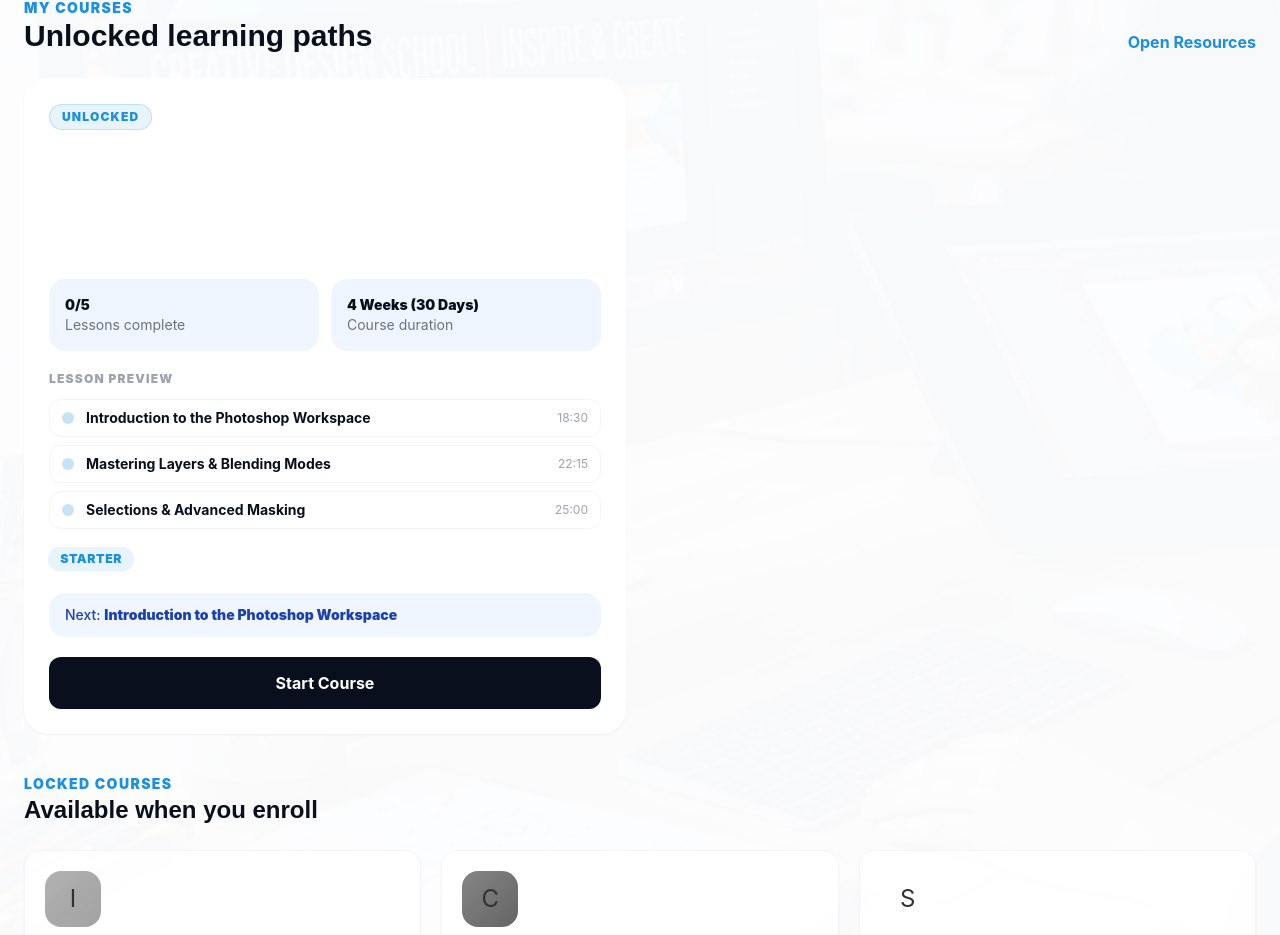
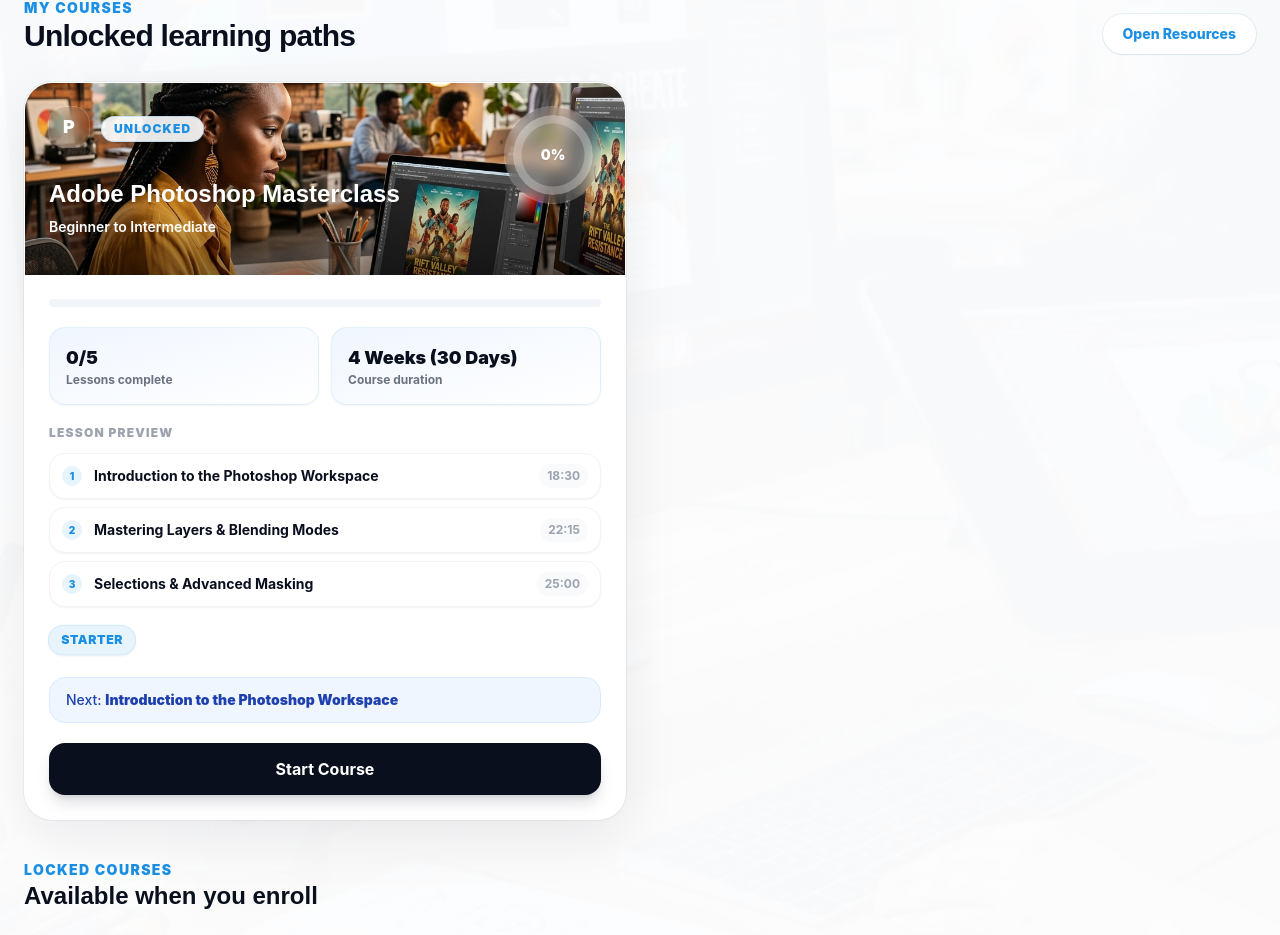
Before and after one commit to Samkimiri/sam-creative-design-school, a Next.js app: page /lms in a window 1280 px wide. Shown: the part 908-1843 px from the top of the page. Built offline with nearby package versions, Linux system fonts and the light colour scheme; no server answers.

Commit message:
Polish LMS course cards

```diff
--- a/src/app/lms/page.tsx
+++ b/src/app/lms/page.tsx
@@ -234,12 +234,12 @@ export default async function LMSDashboard() {
         )}
 
         <section className="mb-10">
-          <div className="mb-6 flex flex-col gap-2 md:flex-row md:items-end md:justify-between">
+          <div className="mb-7 flex flex-col gap-3 md:flex-row md:items-end md:justify-between">
             <div>
               <p className="text-sm font-black uppercase tracking-widest text-primary">My Courses</p>
-              <h2 className="text-3xl font-extrabold text-dark">Unlocked learning paths</h2>
+              <h2 className="text-3xl font-extrabold tracking-tight text-dark">Unlocked learning paths</h2>
             </div>
-            <Link href="/resources" className="font-bold text-primary hover:text-dark">
+            <Link href="/resources" className="rounded-full bg-white px-5 py-2.5 text-sm font-extrabold text-primary shadow-sm ring-1 ring-primary/10 transition duration-300 hover:-translate-y-0.5 hover:bg-primary hover:text-white">
               Open Resources
             </Link>
           </div>
@@ -251,38 +251,52 @@ export default async function LMSDashboard() {
               return (
                 <article
                   key={course.id}
-                  className="group animate-lms-rise overflow-hidden rounded-3xl border border-white bg-white shadow-sm transition duration-300 hover:-translate-y-1 hover:shadow-2xl"
+                  className="group animate-lms-rise overflow-hidden rounded-[28px] border border-white/80 bg-white shadow-[0_18px_55px_rgba(10,15,30,0.08)] ring-1 ring-slate-900/5 transition duration-300 hover:-translate-y-1 hover:shadow-[0_26px_70px_rgba(26,143,227,0.18)]"
                   style={{ animationDelay: `${index * 100}ms` }}
                 >
-                  <div className={`relative min-h-44 bg-gradient-to-br ${course.color} p-6 text-white`}>
-                    <div className="absolute inset-0 bg-black/10 opacity-0 transition group-hover:opacity-100" />
-                    <div className="relative flex items-start justify-between gap-4">
-                      <div>
-                        <span className={`inline-flex rounded-full border px-3 py-1 text-xs font-black uppercase tracking-widest ${meta.tone}`}>
+                  <div className="relative min-h-48 overflow-hidden p-6 text-white">
+                    <img src={course.image} alt="" className="absolute inset-0 h-full w-full object-cover transition duration-700 group-hover:scale-105" />
+                    <div className={`absolute inset-0 bg-gradient-to-br ${course.color} opacity-80 mix-blend-multiply`} />
+                    <div className="absolute inset-0 bg-gradient-to-r from-black/72 via-black/38 to-black/10" />
+                    <div className="absolute -right-12 -top-12 h-40 w-40 rounded-full border border-white/20 bg-white/10 blur-[1px]" />
+                    <div className="absolute bottom-0 left-0 right-0 h-24 bg-gradient-to-t from-black/45 to-transparent" />
+                    <div className="relative flex items-start justify-between gap-5">
+                      <div className="min-w-0">
+                        <span className="mb-4 inline-flex h-10 w-10 items-center justify-center rounded-2xl bg-white/18 text-lg font-black shadow-lg ring-1 ring-white/20 backdrop-blur">
+                          {course.shortTitle.slice(0, 1)}
+                        </span>
+                        <span className={`ml-3 inline-flex rounded-full border bg-white/90 px-3 py-1 text-xs font-black uppercase tracking-widest shadow-sm ${meta.tone}`}>
                           {meta.label}
                         </span>
-                        <h3 className="mt-4 max-w-sm text-2xl font-extrabold leading-tight">{course.title}</h3>
-                        <p className="mt-2 text-sm text-white/80">{course.level}</p>
+                        <h3 className="mt-4 max-w-sm text-2xl font-extrabold leading-tight drop-shadow-sm">{course.title}</h3>
+                        <p className="mt-2 text-sm font-semibold text-white/82">{course.level}</p>
                       </div>
-                      <div className="relative grid h-24 w-24 shrink-0 place-items-center rounded-full bg-white/15">
+                      <div className="relative grid h-24 w-24 shrink-0 place-items-center rounded-full bg-white/15 shadow-2xl ring-1 ring-white/25 backdrop-blur">
+                        <div className="absolute inset-2 rounded-full bg-white/10" />
                         <div
                           className="lms-progress-ring h-20 w-20"
                           style={{ "--progress": `${progress}%` } as CSSProperties}
                         />
-                        <span className="absolute text-sm font-black">{progress}%</span>
+                        <span className="absolute text-sm font-black drop-shadow">{progress}%</span>
                       </div>
                     </div>
                   </div>
 
                   <div className="p-6">
+                    <div className="mb-5 h-2 overflow-hidden rounded-full bg-slate-100">
+                      <div
+                        className="progress-sheen h-full rounded-full bg-gradient-to-r from-primary via-primary-light to-emerald-400 transition-all duration-1000 ease-out"
+                        style={{ width: `${progress}%` }}
+                      />
+                    </div>
                     <div className="mb-5 grid grid-cols-2 gap-3 text-sm">
-                      <div className="rounded-2xl bg-light-gray p-4">
-                        <p className="font-black text-dark">{completedLessons.length}/{courseLessons.length}</p>
-                        <p className="text-gray-500">Lessons complete</p>
+                      <div className="rounded-2xl border border-primary/10 bg-gradient-to-br from-light-gray to-white p-4 shadow-sm">
+                        <p className="text-lg font-black text-dark">{completedLessons.length}/{courseLessons.length}</p>
+                        <p className="text-xs font-bold text-gray-500">Lessons complete</p>
                       </div>
-                      <div className="rounded-2xl bg-light-gray p-4">
-                        <p className="font-black text-dark">{course.duration}</p>
-                        <p className="text-gray-500">Course duration</p>
+                      <div className="rounded-2xl border border-primary/10 bg-gradient-to-br from-light-gray to-white p-4 shadow-sm">
+                        <p className="text-lg font-black text-dark">{course.duration}</p>
+                        <p className="text-xs font-bold text-gray-500">Course duration</p>
                       </div>
                     </div>
 
@@ -292,10 +306,12 @@ export default async function LMSDashboard() {
                         {previewLessons.map((lesson) => {
                           const isDone = completedLessons.includes(lesson.id);
                           return (
-                            <div key={lesson.id} className="flex items-center gap-3 rounded-xl border border-gray-100 px-3 py-2 transition duration-300 hover:border-primary/20 hover:bg-primary/5">
-                              <span className={`h-3 w-3 rounded-full transition-colors duration-500 ${isDone ? "bg-green-500" : "bg-primary/25"}`} />
+                            <div key={lesson.id} className="flex items-center gap-3 rounded-2xl border border-gray-100 bg-white px-3 py-2.5 shadow-sm transition duration-300 hover:border-primary/20 hover:bg-primary/5">
+                              <span className={`grid h-5 w-5 shrink-0 place-items-center rounded-full text-[10px] font-black transition-colors duration-500 ${isDone ? "bg-emerald-500 text-white" : "bg-primary/10 text-primary"}`}>
+                                {isDone ? "OK" : lesson.order}
+                              </span>
                               <span className="min-w-0 flex-1 truncate text-sm font-bold text-dark">{lesson.title}</span>
-                              <span className="text-xs text-gray-400">{lesson.duration}</span>
+                              <span className="rounded-full bg-slate-50 px-2 py-1 text-xs font-bold text-gray-400">{lesson.duration}</span>
                             </div>
                           );
                         })}
@@ -307,7 +323,7 @@ export default async function LMSDashboard() {
                         <span
                           key={badge.label}
                           title={badge.detail}
-                          className="animate-lms-badge rounded-full bg-primary/10 px-3 py-1 text-xs font-black uppercase tracking-wider text-primary"
+                          className="animate-lms-badge rounded-full border border-primary/10 bg-primary/10 px-3 py-1.5 text-xs font-black uppercase tracking-wider text-primary shadow-sm"
                           style={{ animationDelay: `${badgeIndex * 120}ms` }}
                         >
                           {badge.label}
@@ -316,7 +332,7 @@ export default async function LMSDashboard() {
                     </div>
 
                     {nextLesson && (
-                      <p className="mb-5 rounded-2xl bg-blue-50 px-4 py-3 text-sm font-medium text-blue-800">
+                      <p className="mb-5 rounded-2xl border border-blue-100 bg-blue-50 px-4 py-3 text-sm font-medium text-blue-800">
                         Next: <span className="font-black">{nextLesson.title}</span>
                       </p>
                     )}
@@ -327,7 +343,7 @@ export default async function LMSDashboard() {
                       </a>
                     )}
 
-                    <Link href={`/lms/${course.id}`} className="block rounded-xl bg-dark py-3.5 text-center font-bold text-white shadow-sm transition duration-300 hover:-translate-y-0.5 hover:bg-primary active:translate-y-0">
+                    <Link href={`/lms/${course.id}`} className="block rounded-2xl bg-dark py-3.5 text-center font-bold text-white shadow-lg shadow-slate-900/15 transition duration-300 hover:-translate-y-0.5 hover:bg-primary hover:shadow-primary/25 active:translate-y-0">
                       {meta.action}
                     </Link>
                   </div>
@@ -345,18 +361,21 @@ export default async function LMSDashboard() {
             </div>
             <div className="grid grid-cols-1 gap-5 md:grid-cols-3">
               {lockedCourses.map((course) => (
-                <article key={course.id} className="rounded-2xl border border-gray-100 bg-white p-5 opacity-85 shadow-sm transition duration-300 hover:-translate-y-1 hover:opacity-100 hover:shadow-md">
-                  <div className={`mb-4 grid h-14 w-14 place-items-center rounded-2xl bg-gradient-to-br ${course.color} text-2xl grayscale`}>
-                    {course.shortTitle.slice(0, 1)}
+                <article key={course.id} className="group overflow-hidden rounded-[24px] border border-gray-100 bg-white shadow-sm ring-1 ring-slate-900/5 transition duration-300 hover:-translate-y-1 hover:shadow-xl">
+                  <div className="relative h-36 overflow-hidden">
+                    <img src={course.image} alt="" className="h-full w-full object-cover grayscale transition duration-700 group-hover:scale-105 group-hover:grayscale-0" />
+                    <div className="absolute inset-0 bg-gradient-to-t from-dark/85 via-dark/30 to-transparent" />
+                    <div className="absolute bottom-4 left-4 inline-flex rounded-full border border-white/20 bg-white/15 px-3 py-1 text-xs font-black uppercase tracking-widest text-white backdrop-blur">
+                      Locked
+                    </div>
                   </div>
-                  <div className="mb-3 inline-flex rounded-full border border-gray-200 px-3 py-1 text-xs font-black uppercase tracking-widest text-gray-500">
-                    Locked
+                  <div className="p-5">
+                    <h3 className="font-extrabold text-dark">{course.title}</h3>
+                    <p className="mt-2 text-sm leading-6 text-gray-500">{course.description}</p>
+                    <Link href={`/enroll?course=${course.id}`} className="mt-5 block rounded-2xl border border-primary/30 bg-primary/5 py-2.5 text-center text-sm font-bold text-primary transition duration-300 hover:-translate-y-0.5 hover:bg-primary hover:text-white">
+                    Enroll to Unlock
+                    </Link>
                   </div>
-                  <h3 className="font-extrabold text-dark">{course.title}</h3>
-                  <p className="mt-2 text-sm leading-6 text-gray-500">{course.description}</p>
-                  <Link href={`/enroll?course=${course.id}`} className="mt-5 block rounded-xl border border-primary py-2.5 text-center text-sm font-bold text-primary transition duration-300 hover:-translate-y-0.5 hover:bg-primary hover:text-white">
-                    Enroll to Unlock
-                  </Link>
                 </article>
               ))}
             </div>
```
